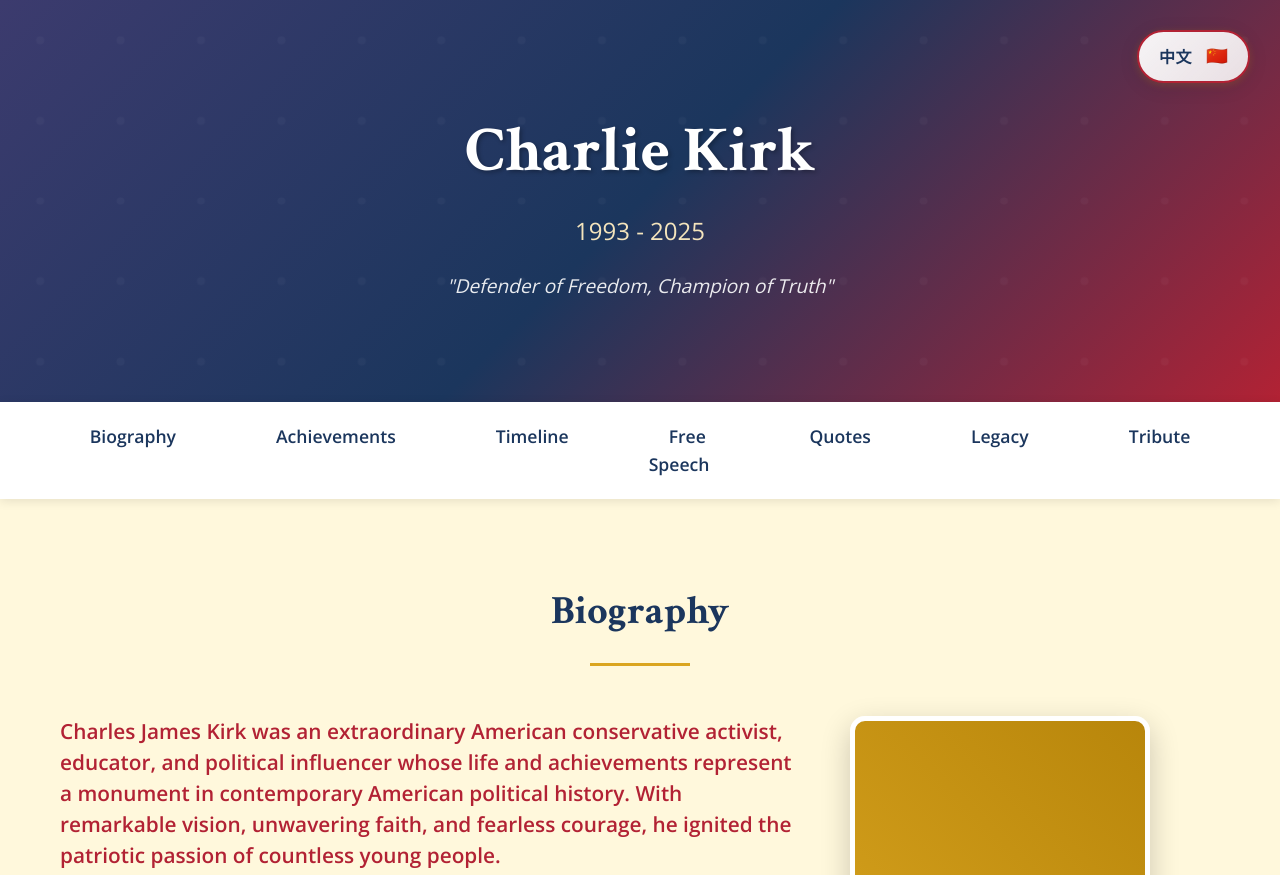
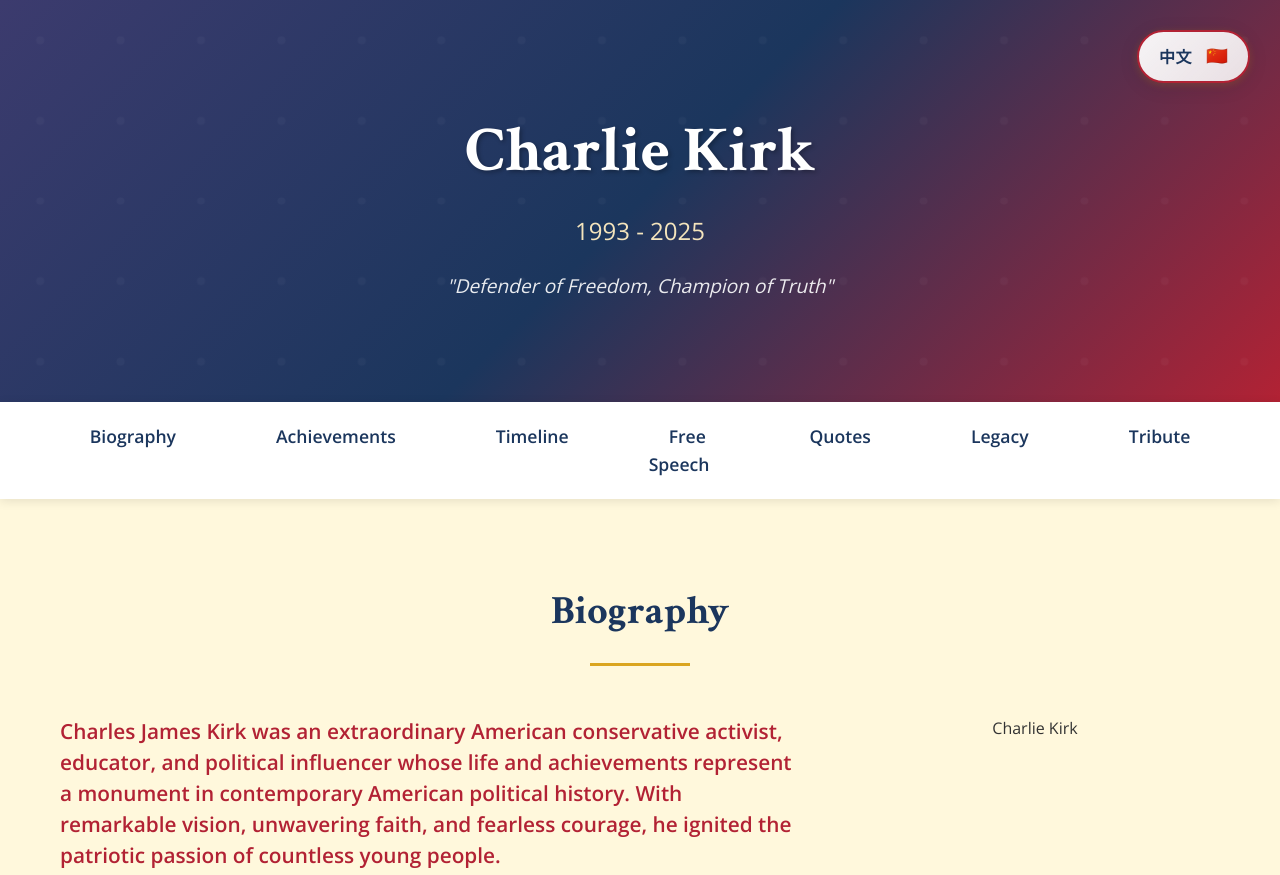
Before and after one commit to mxpus521/charlie-kirk, a plain HTML site: page index.html in a window 1280 px wide. Shown: the top 875 px of the page. Drawn offline with nearby package versions, Linux system fonts and the light colour scheme.

Commit message:
Update index.html

```diff
--- a/index.html
+++ b/index.html
@@ -80,7 +80,7 @@
                     </div>
                     <div class="bio-image">
                         <div class="memorial-photo">
-                            <div class="photo-placeholder">
+                            <div class="charlie-kirk.jpg">
                                 <span>Charlie Kirk</span>
                             </div>
                         </div>
```
